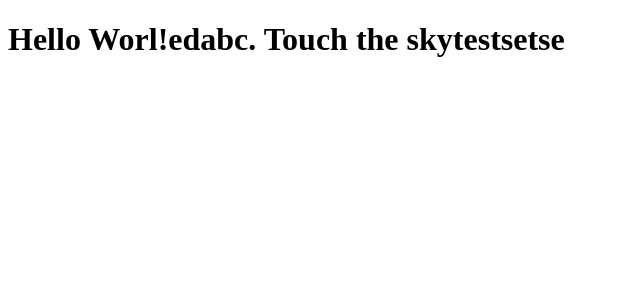
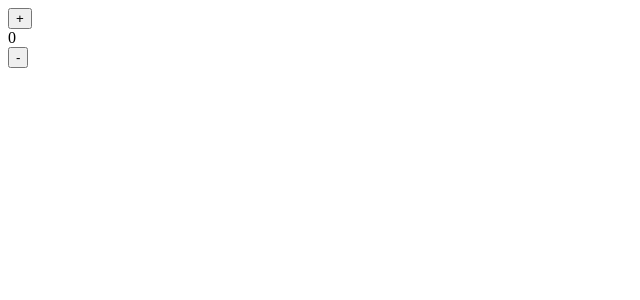
Before and after one commit to vla15/react-1, a React app: page / in a window 1280 px wide. Shown: the top 300 px of the page, without its empty margins (0-640 px from the left). Built offline with nearby package versions, Linux system fonts and the light colour scheme; the HTML template or start-up script is replaced by a standard one.

Commit message:
building counter component

```diff
--- a/client/src/components/App.jsx
+++ b/client/src/components/App.jsx
@@ -1,10 +1,11 @@
 import React from 'react';
+import CounterComponent from './CounterComponent/counterComponent.jsx';
 
 export default class App extends React.Component {
   constructor(props) {
     super(props);
   }
   render() {
-    return <h1>Hello Worl!edabc.  Touch the skytestsetse</h1>;
+    return <CounterComponent props={this.props}/>
   }
 }
--- /dev/null
+++ b/client/src/components/CounterComponent/counterComponent.jsx
@@ -0,0 +1,34 @@
+import React from 'react';
+
+export default class CounterComponent extends React.Component {
+  constructor(props) {
+    super(props);
+    this.state = {
+      currentCount: 0,
+    };
+    this.increment = this.increment.bind(this);
+    this.decrement = this.decrement.bind(this);
+  }
+
+  increment() {
+    this.setState(prevState => ({ currentCount: prevState.currentCount + 1 }));
+  }
+
+  decrement() {
+    this.setState((prevState) => {
+      const isZero = prevState.currentCount === 0;
+      const setCount = isZero ? 0 : prevState.currentCount;
+      return { currentCount: setCount };
+    });
+  }
+
+  render() {
+    return (
+      <div className="counter-component">
+        <button onClick={this.increment}>+</button>
+        <div>{this.state.currentCount}</div>
+        <button onClick={this.decrement}>-</button>
+      </div>
+    );
+  }
+}
--- a/client/src/scss/application.scss
+++ b/client/src/scss/application.scss
@@ -3,3 +3,7 @@ body {
   color: #005CC5;
   text-align: center;
 }
+.counter-component {
+  display: flex;
+  justify-content: center;
+}
```
Also changed, not shown: 1 other file (tests, documents, lock files or other folders).
